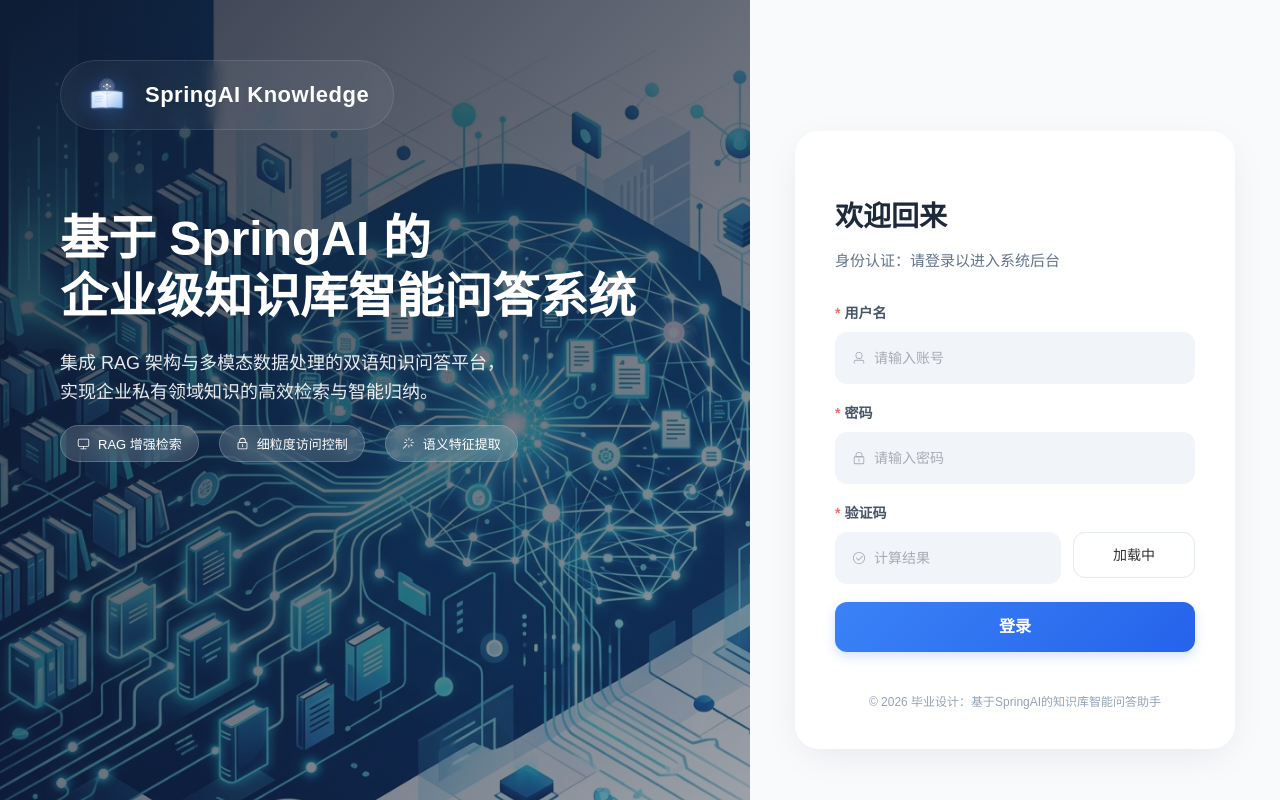
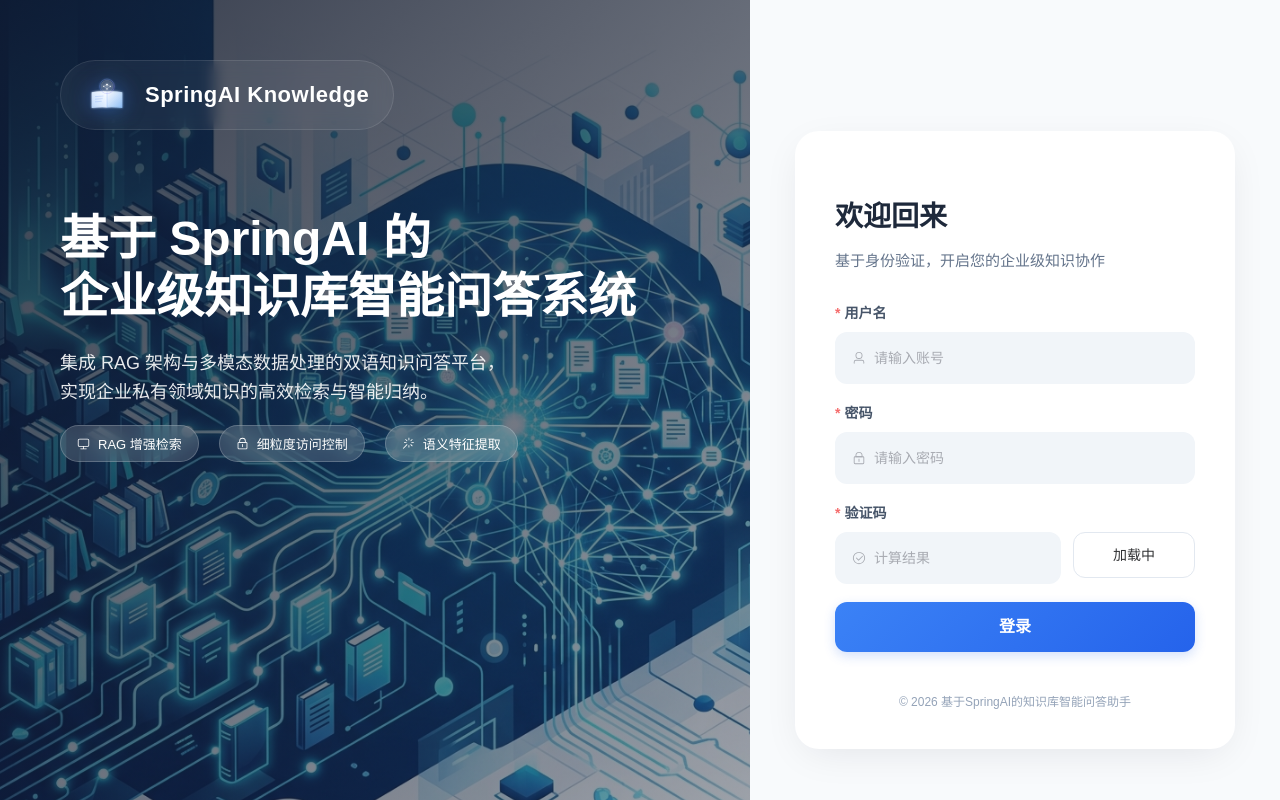
Before and after one commit to xy3082043438/springai-knowledge-web, a Vue app: page /login in a window 1280 px wide. Built offline with nearby package versions, Linux system fonts and the light colour scheme; no server answers.

Commit message:
修改登录界面的文字描述

```diff
--- a/src/views/auth/Login.vue
+++ b/src/views/auth/Login.vue
@@ -32,7 +32,7 @@
         <el-card class="login-card">
           <div class="card-header">
             <h2>欢迎回来</h2>
-            <p>身份认证：请登录以进入系统后台</p>
+            <p>基于身份验证，开启您的企业级知识协作</p>
           </div>
 
           <el-form :model="loginForm" :rules="rules" ref="loginFormRef" label-position="top">
@@ -95,7 +95,7 @@
           </el-form>
 
           <div class="copyright">
-            © 2026 毕业设计：基于SpringAI的知识库智能问答助手
+            © 2026 基于SpringAI的知识库智能问答助手
           </div>
         </el-card>
       </div>
```
